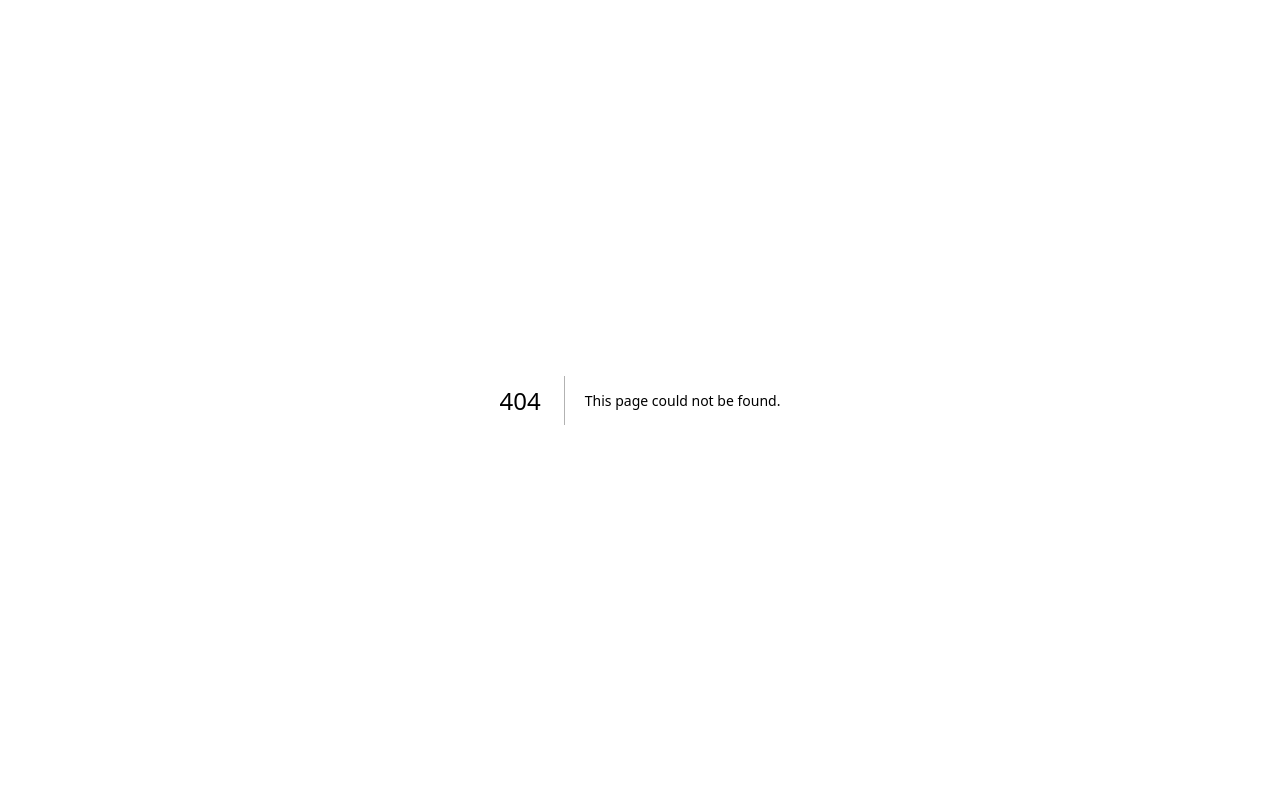
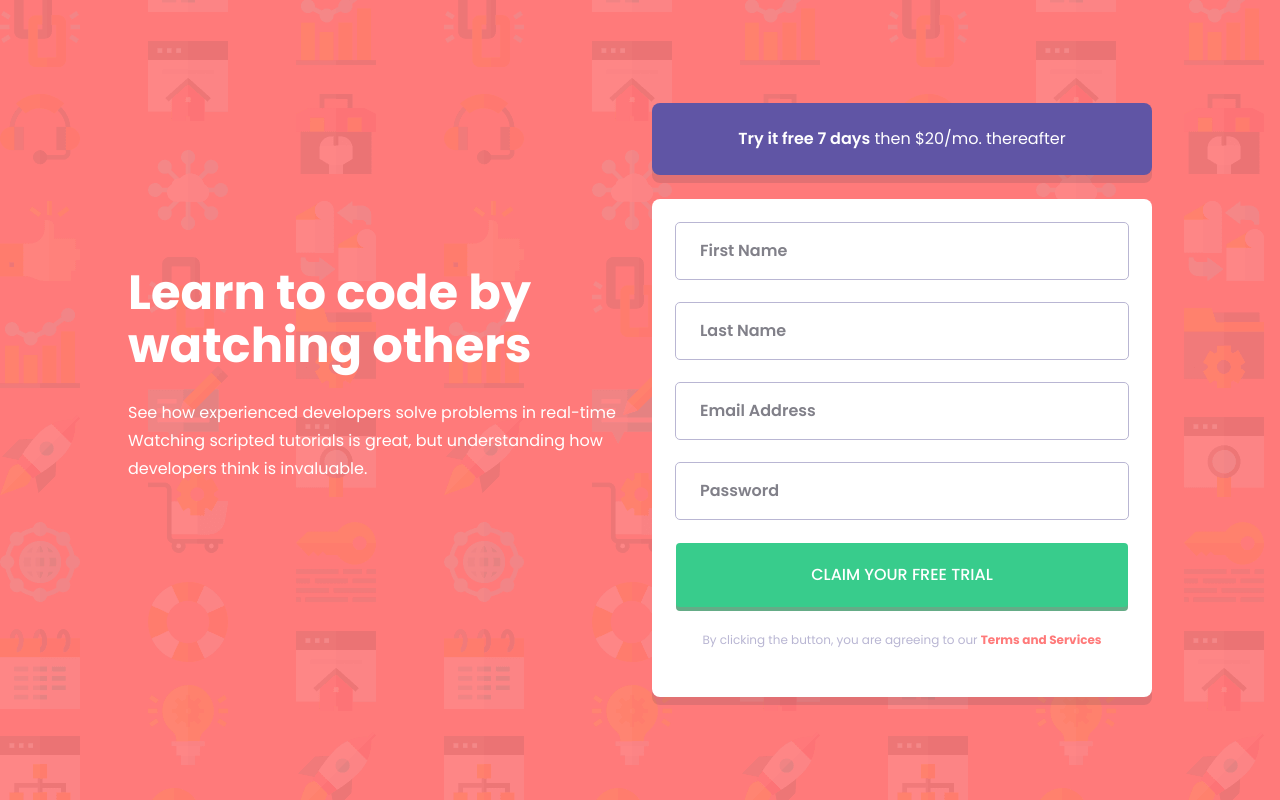
Before and after one commit to Beginneraboutlife116/fem-intro-component-with-signup-form, a Next.js app: page /signup in a window 1280 px wide. Before the commit this address had no page. Built offline with nearby package versions, Linux system fonts and the light colour scheme.

Commit message:
change file name from login to signup

```diff
--- a/components/pages/login/index.tsx
+++ b/components/pages/signup/index.tsx
@@ -1,7 +1,7 @@
 import Head from "next/head"
 import { useState, FormEventHandler, ChangeEventHandler } from "react"
 import { determineEmptyString, determineValidateEmail } from "../../utilities"
-import styles from "./login.module.scss"
+import styles from "./signup.module.scss"
 import FormItem from "../../formItem"
 
 type formData = {
@@ -18,7 +18,7 @@ const initialFormData: formData = {
   password: ""
 }
 
-const Login = () => {
+const Signup = () => {
   const [formData, setFormData] = useState(initialFormData)
   const [disabled, setDisabled] = useState(false)
 
@@ -39,7 +39,7 @@ const Login = () => {
       return
     }
     try {
-      const response = await fetch("./api/login", {
+      const response = await fetch("./api/signup", {
         method: "POST",
         headers: {
           "Content-Type": "application/json"
@@ -60,15 +60,15 @@ const Login = () => {
   }
 
   return (
-    <div className={`pi-4 pbe-6 ${styles["login-page"]}`}>
+    <div className={`pi-4 pbe-6 ${styles["signup-page"]}`}>
       <Head>
-        <title>FEM-intro component with sign-up form</title>
+        <title>Sign-up form</title>
         <meta name="description" content="intro component with sign-up form" />
         <link rel="icon" href="/favicon-32x32.png" />
       </Head>
 
-      <div className={styles["login-page__wrapper"]}>
-        <section className={`mbe-6 ${styles["login-page__description"]}`}>
+      <div className={styles["signup-page__wrapper"]}>
+        <section className={`mbe-6 ${styles["signup-page__description"]}`}>
           <h1 className="mbe-3">Learn to code by watching others</h1>
           <p className="line-height">
             See how experienced developers solve problems in real-time Watching
@@ -78,7 +78,7 @@ const Login = () => {
         </section>
         <main>
           <div
-            className={`radius shadow mbe-3 ${styles["login-page__banner"]}`}>
+            className={`radius shadow mbe-3 ${styles["signup-page__banner"]}`}>
             <p>
               <em>Try it free 7 days</em> then $20/mo. thereafter
             </p>
@@ -86,14 +86,14 @@ const Login = () => {
           <div>
             <form
               onSubmit={handleSubmit}
-              className={`radius shadow ${styles["login-page__form"]}`}>
+              className={`radius shadow ${styles["signup-page__form"]}`}>
               <FormItem
                 id="firstName"
                 name="firstName"
                 handleChange={handleChange}
                 placeholder="First Name"
                 value={formData.firstName}
-                inputClass={`${styles["login-page__input"]}`}
+                inputClass={`${styles["signup-page__input"]}`}
                 isRequired={true}
                 errorStyle={styles.error}
                 successStyle={styles.success}
@@ -107,7 +107,7 @@ const Login = () => {
                 handleChange={handleChange}
                 placeholder="Last Name"
                 value={formData.lastName}
-                inputClass={`${styles["login-page__input"]}`}
+                inputClass={`${styles["signup-page__input"]}`}
                 isRequired={true}
                 errorStyle={styles.error}
                 successStyle={styles.success}
@@ -121,7 +121,7 @@ const Login = () => {
                 handleChange={handleChange}
                 placeholder="Email Address"
                 value={formData.email}
-                inputClass={`${styles["login-page__input"]}`}
+                inputClass={`${styles["signup-page__input"]}`}
                 isRequired={true}
                 errorStyle={styles.error}
                 successStyle={styles.success}
@@ -136,7 +136,7 @@ const Login = () => {
                 handleChange={handleChange}
                 placeholder="Password"
                 value={formData.password}
-                inputClass={`${styles["login-page__input"]}`}
+                inputClass={`${styles["signup-page__input"]}`}
                 isRequired={true}
                 errorStyle={styles.error}
                 successStyle={styles.success}
@@ -147,7 +147,7 @@ const Login = () => {
               <button type="submit" disabled={disabled}>
                 CLAIM YOUR FREE TRIAL
               </button>
-              <p className={styles["login-page__statement"]}>
+              <p className={styles["signup-page__statement"]}>
                 By clicking the button, you are agreeing to our{" "}
                 <a href="#">Terms and Services</a>
               </p>
@@ -159,4 +159,4 @@ const Login = () => {
   )
 }
 
-export default Login
+export default Signup
--- a/components/pages/login/login.module.scss
+++ b/components/pages/signup/signup.module.scss
@@ -1,6 +1,6 @@
 @use "/styles/variables" as *;
 
-.login-page {
+.signup-page {
   min-height: 100dvh;
   background-image: url("../../../public/images/bg-intro-mobile.png");
   background-color: map-get($map: $colors, $key: primary-red);
--- a/pages/index.tsx
+++ b/pages/index.tsx
@@ -10,7 +10,7 @@ export default function Home() {
         <link rel="icon" href="/favicon-32x32.png" />
       </Head>
 
-      <Link href="/login">Go to login page</Link>
+      <Link href="/signup">Go to sign up page</Link>
     </div>
   )
 }
--- /dev/null
+++ b/pages/signup/index.tsx
@@ -0,0 +1,7 @@
+import Signup from "../../components/pages/signup"
+
+const SignupPage = () => {
+  return <Signup />
+}
+
+export default SignupPage
```
Also changed, not shown: pages/login/index.tsx (deleted, +0 -7 lines), pages/api/signup.ts (renamed from pages/api/login.ts).
